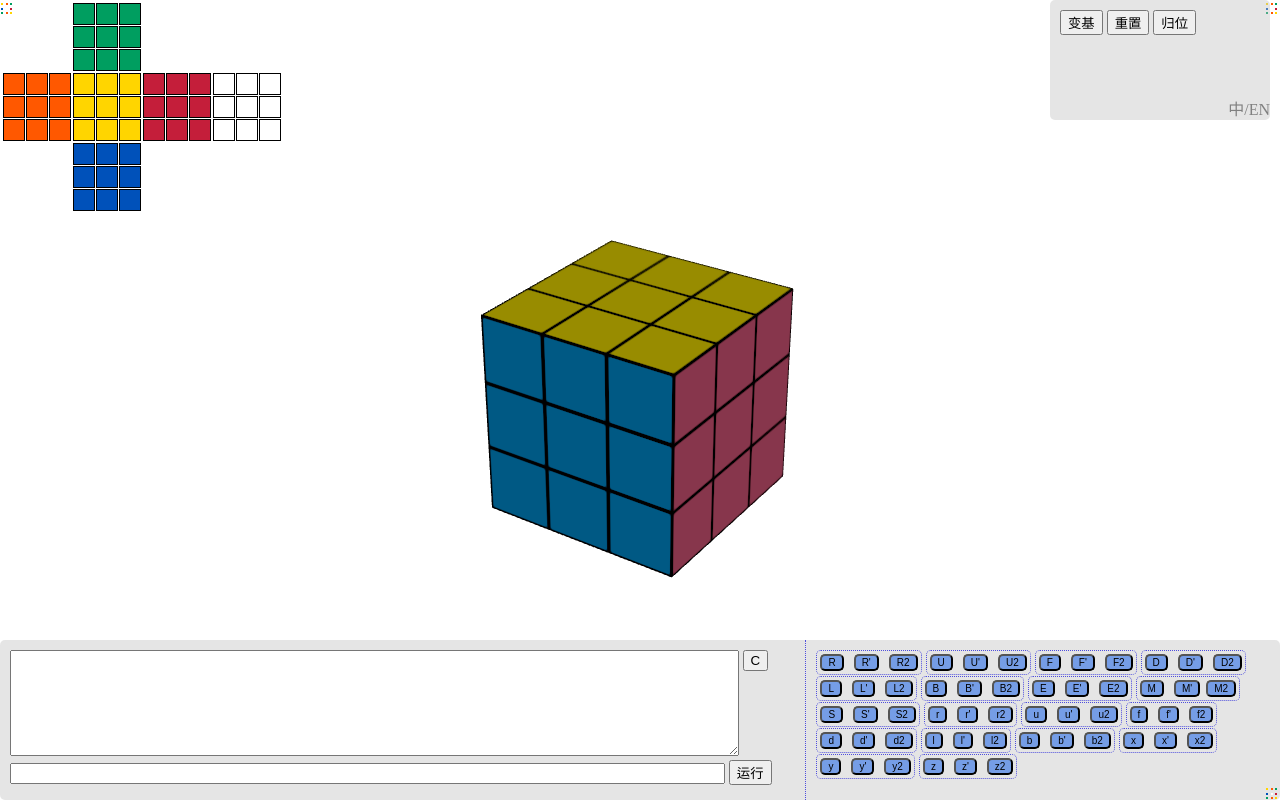
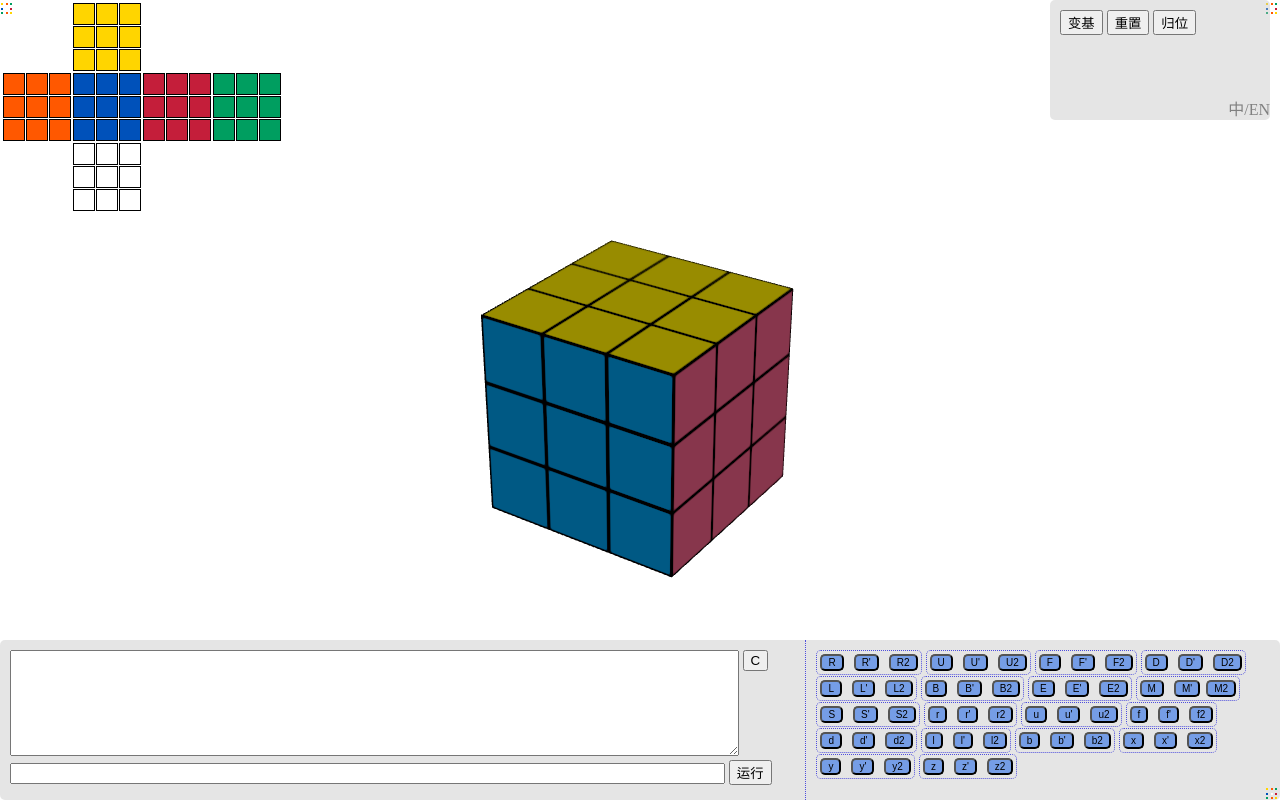
Before and after one commit to FrogIf/frog-rubik-cube, a plain HTML site: page index.html in a window 1280 px wide. Drawn offline with nearby package versions, Linux system fonts and the light colour scheme; animation ran at ten frames a second.

Commit message:
fix color order

```diff
--- a/index.html
+++ b/index.html
@@ -25,20 +25,25 @@
                 }
             }
 
-            const faceArr = ["B", "L", "U", "R", "D", "F"];
-            window.onload = function(){
-                frog.init(document.body);
-
-                translatePage();
-
-                frog.addActionDoneCallback((notation) => {
-                    let cubes = document.getElementsByClassName("cube");
+            const faceArr = ["U", "L", "F", "R", "B", "D"];
+            function faceColorRefresh(){
+                let cubes = document.getElementsByClassName("cube");
                     for(let i = 0; i < cubes.length; i++){
                         let c = cubes[i];
                         let face = faceArr[Math.floor(i / 9)];
                         let color = frog.getFaceColor(face, i % 9 + 1);
                         c.style.backgroundColor = color;
                     }
+            }
+
+            window.onload = function(){
+                frog.init(document.body);
+                faceColorRefresh();
+
+                translatePage();
+
+                frog.addActionDoneCallback((notation) => {
+                    faceColorRefresh();
                     if(notation && notation != ''){
                         notation = notation.replace('_', '\'');
                         logOutputAppend(" " + notation);
@@ -155,65 +160,65 @@
             <span></span>
         </div>
         <div id="cubeBoxPanel" class="cube-box">
-            <div class="cube cube-box-row-0 cube-box-col-3" style="background-color:#009E60;"><span class="cube-number">1</span></div>
-            <div class="cube cube-box-row-0 cube-box-col-4" style="background-color:#009E60;"><span class="cube-number">2</span></div>
-            <div class="cube cube-box-row-0 cube-box-col-5" style="background-color:#009E60;"><span class="cube-number">3</span></div>
-            <div class="cube cube-box-row-1 cube-box-col-3" style="background-color:#009E60;"><span class="cube-number">4</span></div>
-            <div class="cube cube-box-row-1 cube-box-col-4" style="background-color:#009E60;"><span class="cube-number">5</span></div>
-            <div class="cube cube-box-row-1 cube-box-col-5" style="background-color:#009E60;"><span class="cube-number">6</span></div>
-            <div class="cube cube-box-row-2 cube-box-col-3" style="background-color:#009E60;"><span class="cube-number">7</span></div>
-            <div class="cube cube-box-row-2 cube-box-col-4" style="background-color:#009E60;"><span class="cube-number">8</span></div>
-            <div class="cube cube-box-row-2 cube-box-col-5" style="background-color:#009E60;"><span class="cube-number">9</span></div>
+            <div class="cube cube-box-row-0 cube-box-col-3" ><span class="cube-number">1</span></div>
+            <div class="cube cube-box-row-0 cube-box-col-4" ><span class="cube-number">2</span></div>
+            <div class="cube cube-box-row-0 cube-box-col-5"><span class="cube-number">3</span></div>
+            <div class="cube cube-box-row-1 cube-box-col-3"><span class="cube-number">4</span></div>
+            <div class="cube cube-box-row-1 cube-box-col-4"><span class="cube-number">5</span></div>
+            <div class="cube cube-box-row-1 cube-box-col-5"><span class="cube-number">6</span></div>
+            <div class="cube cube-box-row-2 cube-box-col-3"><span class="cube-number">7</span></div>
+            <div class="cube cube-box-row-2 cube-box-col-4"><span class="cube-number">8</span></div>
+            <div class="cube cube-box-row-2 cube-box-col-5"><span class="cube-number">9</span></div>
 
-            <div class="cube cube-box-row-3 cube-box-col-0" style="background-color:#FF5800;"><span class="cube-number">1</span></div>
-            <div class="cube cube-box-row-3 cube-box-col-1" style="background-color:#FF5800;"><span class="cube-number">2</span></div>
-            <div class="cube cube-box-row-3 cube-box-col-2" style="background-color:#FF5800;"><span class="cube-number">3</span></div>
-            <div class="cube cube-box-row-4 cube-box-col-0" style="background-color:#FF5800;"><span class="cube-number">4</span></div>
-            <div class="cube cube-box-row-4 cube-box-col-1" style="background-color:#FF5800;"><span class="cube-number">5</span></div>
-            <div class="cube cube-box-row-4 cube-box-col-2" style="background-color:#FF5800;"><span class="cube-number">6</span></div>
-            <div class="cube cube-box-row-5 cube-box-col-0" style="background-color:#FF5800;"><span class="cube-number">7</span></div>
-            <div class="cube cube-box-row-5 cube-box-col-1" style="background-color:#FF5800;"><span class="cube-number">8</span></div>
-            <div class="cube cube-box-row-5 cube-box-col-2" style="background-color:#FF5800;"><span class="cube-number">9</span></div>
+            <div class="cube cube-box-row-3 cube-box-col-0"><span class="cube-number">1</span></div>
+            <div class="cube cube-box-row-3 cube-box-col-1"><span class="cube-number">2</span></div>
+            <div class="cube cube-box-row-3 cube-box-col-2"><span class="cube-number">3</span></div>
+            <div class="cube cube-box-row-4 cube-box-col-0"><span class="cube-number">4</span></div>
+            <div class="cube cube-box-row-4 cube-box-col-1"><span class="cube-number">5</span></div>
+            <div class="cube cube-box-row-4 cube-box-col-2"><span class="cube-number">6</span></div>
+            <div class="cube cube-box-row-5 cube-box-col-0"><span class="cube-number">7</span></div>
+            <div class="cube cube-box-row-5 cube-box-col-1"><span class="cube-number">8</span></div>
+            <div class="cube cube-box-row-5 cube-box-col-2"><span class="cube-number">9</span></div>
 
-            <div class="cube cube-box-row-3 cube-box-col-3" style="background-color:#FFD500;"><span class="cube-number">1</span></div>
-            <div class="cube cube-box-row-3 cube-box-col-4" style="background-color:#FFD500;"><span class="cube-number">2</span></div>
-            <div class="cube cube-box-row-3 cube-box-col-5" style="background-color:#FFD500;"><span class="cube-number">3</span></div>
-            <div class="cube cube-box-row-4 cube-box-col-3" style="background-color:#FFD500;"><span class="cube-number">4</span></div>
-            <div class="cube cube-box-row-4 cube-box-col-4" style="background-color:#FFD500;"><span class="cube-number">5</span></div>
-            <div class="cube cube-box-row-4 cube-box-col-5" style="background-color:#FFD500;"><span class="cube-number">6</span></div>
-            <div class="cube cube-box-row-5 cube-box-col-3" style="background-color:#FFD500;"><span class="cube-number">7</span></div>
-            <div class="cube cube-box-row-5 cube-box-col-4" style="background-color:#FFD500;"><span class="cube-number">8</span></div>
-            <div class="cube cube-box-row-5 cube-box-col-5" style="background-color:#FFD500;"><span class="cube-number">9</span></div>
+            <div class="cube cube-box-row-3 cube-box-col-3"><span class="cube-number">1</span></div>
+            <div class="cube cube-box-row-3 cube-box-col-4"><span class="cube-number">2</span></div>
+            <div class="cube cube-box-row-3 cube-box-col-5"><span class="cube-number">3</span></div>
+            <div class="cube cube-box-row-4 cube-box-col-3"><span class="cube-number">4</span></div>
+            <div class="cube cube-box-row-4 cube-box-col-4"><span class="cube-number">5</span></div>
+            <div class="cube cube-box-row-4 cube-box-col-5"><span class="cube-number">6</span></div>
+            <div class="cube cube-box-row-5 cube-box-col-3"><span class="cube-number">7</span></div>
+            <div class="cube cube-box-row-5 cube-box-col-4"><span class="cube-number">8</span></div>
+            <div class="cube cube-box-row-5 cube-box-col-5"><span class="cube-number">9</span></div>
 
-            <div class="cube cube-box-row-3 cube-box-col-6" style="background-color:#C41E3A;"><span class="cube-number">1</span></div>
-            <div class="cube cube-box-row-3 cube-box-col-7" style="background-color:#C41E3A;"><span class="cube-number">2</span></div>
-            <div class="cube cube-box-row-3 cube-box-col-8" style="background-color:#C41E3A;"><span class="cube-number">3</span></div>
-            <div class="cube cube-box-row-4 cube-box-col-6" style="background-color:#C41E3A;"><span class="cube-number">4</span></div>
-            <div class="cube cube-box-row-4 cube-box-col-7" style="background-color:#C41E3A;"><span class="cube-number">5</span></div>
-            <div class="cube cube-box-row-4 cube-box-col-8" style="background-color:#C41E3A;"><span class="cube-number">6</span></div>
-            <div class="cube cube-box-row-5 cube-box-col-6" style="background-color:#C41E3A;"><span class="cube-number">7</span></div>
-            <div class="cube cube-box-row-5 cube-box-col-7" style="background-color:#C41E3A;"><span class="cube-number">8</span></div>
-            <div class="cube cube-box-row-5 cube-box-col-8" style="background-color:#C41E3A;"><span class="cube-number">9</span></div>
+            <div class="cube cube-box-row-3 cube-box-col-6"><span class="cube-number">1</span></div>
+            <div class="cube cube-box-row-3 cube-box-col-7"><span class="cube-number">2</span></div>
+            <div class="cube cube-box-row-3 cube-box-col-8"><span class="cube-number">3</span></div>
+            <div class="cube cube-box-row-4 cube-box-col-6"><span class="cube-number">4</span></div>
+            <div class="cube cube-box-row-4 cube-box-col-7"><span class="cube-number">5</span></div>
+            <div class="cube cube-box-row-4 cube-box-col-8"><span class="cube-number">6</span></div>
+            <div class="cube cube-box-row-5 cube-box-col-6"><span class="cube-number">7</span></div>
+            <div class="cube cube-box-row-5 cube-box-col-7"><span class="cube-number">8</span></div>
+            <div class="cube cube-box-row-5 cube-box-col-8"><span class="cube-number">9</span></div>
 
-            <div class="cube cube-box-row-3 cube-box-col-9" style="background-color:#FFFFFF;"><span class="cube-number">1</span></div>
-            <div class="cube cube-box-row-3 cube-box-col-10" style="background-color:#FFFFFF;"><span class="cube-number">2</span></div>
-            <div class="cube cube-box-row-3 cube-box-col-11" style="background-color:#FFFFFF;"><span class="cube-number">3</span></div>
-            <div class="cube cube-box-row-4 cube-box-col-9" style="background-color:#FFFFFF;"><span class="cube-number">4</span></div>
-            <div class="cube cube-box-row-4 cube-box-col-10" style="background-color:#FFFFFF;"><span class="cube-number">5</span></div>
-            <div class="cube cube-box-row-4 cube-box-col-11" style="background-color:#FFFFFF;"><span class="cube-number">6</span></div>
-            <div class="cube cube-box-row-5 cube-box-col-9" style="background-color:#FFFFFF;"><span class="cube-number">7</span></div>
-            <div class="cube cube-box-row-5 cube-box-col-10" style="background-color:#FFFFFF;"><span class="cube-number">8</span></div>
-            <div class="cube cube-box-row-5 cube-box-col-11" style="background-color:#FFFFFF;"><span class="cube-number">9</span></div>
+            <div class="cube cube-box-row-3 cube-box-col-9"><span class="cube-number">1</span></div>
+            <div class="cube cube-box-row-3 cube-box-col-10"><span class="cube-number">2</span></div>
+            <div class="cube cube-box-row-3 cube-box-col-11"><span class="cube-number">3</span></div>
+            <div class="cube cube-box-row-4 cube-box-col-9"><span class="cube-number">4</span></div>
+            <div class="cube cube-box-row-4 cube-box-col-10"><span class="cube-number">5</span></div>
+            <div class="cube cube-box-row-4 cube-box-col-11"><span class="cube-number">6</span></div>
+            <div class="cube cube-box-row-5 cube-box-col-9"><span class="cube-number">7</span></div>
+            <div class="cube cube-box-row-5 cube-box-col-10"><span class="cube-number">8</span></div>
+            <div class="cube cube-box-row-5 cube-box-col-11"><span class="cube-number">9</span></div>
 
-            <div class="cube cube-box-row-6 cube-box-col-3" style="background-color:#0051BA;"><span class="cube-number">1</span></div>
-            <div class="cube cube-box-row-6 cube-box-col-4" style="background-color:#0051BA;"><span class="cube-number">2</span></div>
-            <div class="cube cube-box-row-6 cube-box-col-5" style="background-color:#0051BA;"><span class="cube-number">3</span></div>
-            <div class="cube cube-box-row-7 cube-box-col-3" style="background-color:#0051BA;"><span class="cube-number">4</span></div>
-            <div class="cube cube-box-row-7 cube-box-col-4" style="background-color:#0051BA;"><span class="cube-number">5</span></div>
-            <div class="cube cube-box-row-7 cube-box-col-5" style="background-color:#0051BA;"><span class="cube-number">6</span></div>
-            <div class="cube cube-box-row-8 cube-box-col-3" style="background-color:#0051BA;"><span class="cube-number">7</span></div>
-            <div class="cube cube-box-row-8 cube-box-col-4" style="background-color:#0051BA;"><span class="cube-number">8</span></div>
-            <div class="cube cube-box-row-8 cube-box-col-5" style="background-color:#0051BA;"><span class="cube-number">9</span></div>
+            <div class="cube cube-box-row-6 cube-box-col-3"><span class="cube-number">1</span></div>
+            <div class="cube cube-box-row-6 cube-box-col-4"><span class="cube-number">2</span></div>
+            <div class="cube cube-box-row-6 cube-box-col-5"><span class="cube-number">3</span></div>
+            <div class="cube cube-box-row-7 cube-box-col-3"><span class="cube-number">4</span></div>
+            <div class="cube cube-box-row-7 cube-box-col-4"><span class="cube-number">5</span></div>
+            <div class="cube cube-box-row-7 cube-box-col-5"><span class="cube-number">6</span></div>
+            <div class="cube cube-box-row-8 cube-box-col-3"><span class="cube-number">7</span></div>
+            <div class="cube cube-box-row-8 cube-box-col-4"><span class="cube-number">8</span></div>
+            <div class="cube cube-box-row-8 cube-box-col-5"><span class="cube-number">9</span></div>
         </div>
         <div id="rightPanelClose" class="eye-button" style="position:absolute;right:0px;top:0px;">
             <span></span>
```
